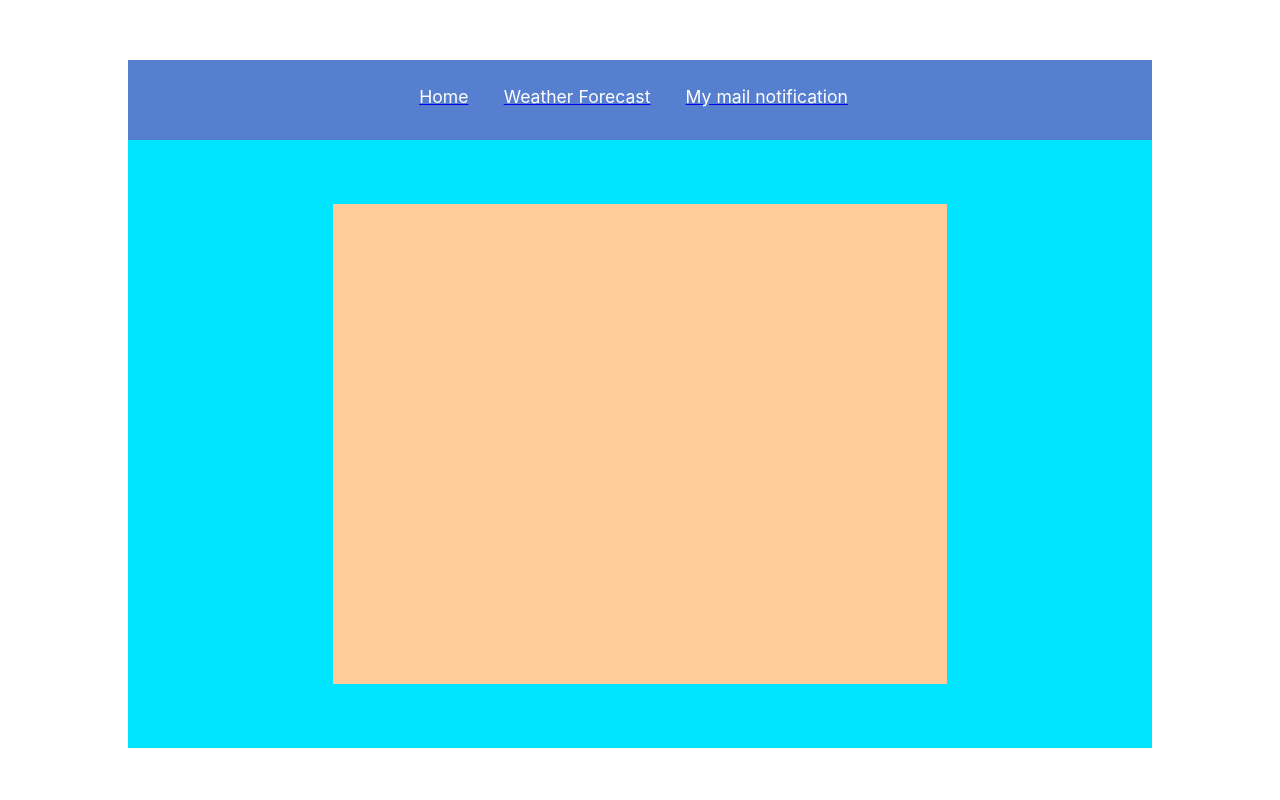
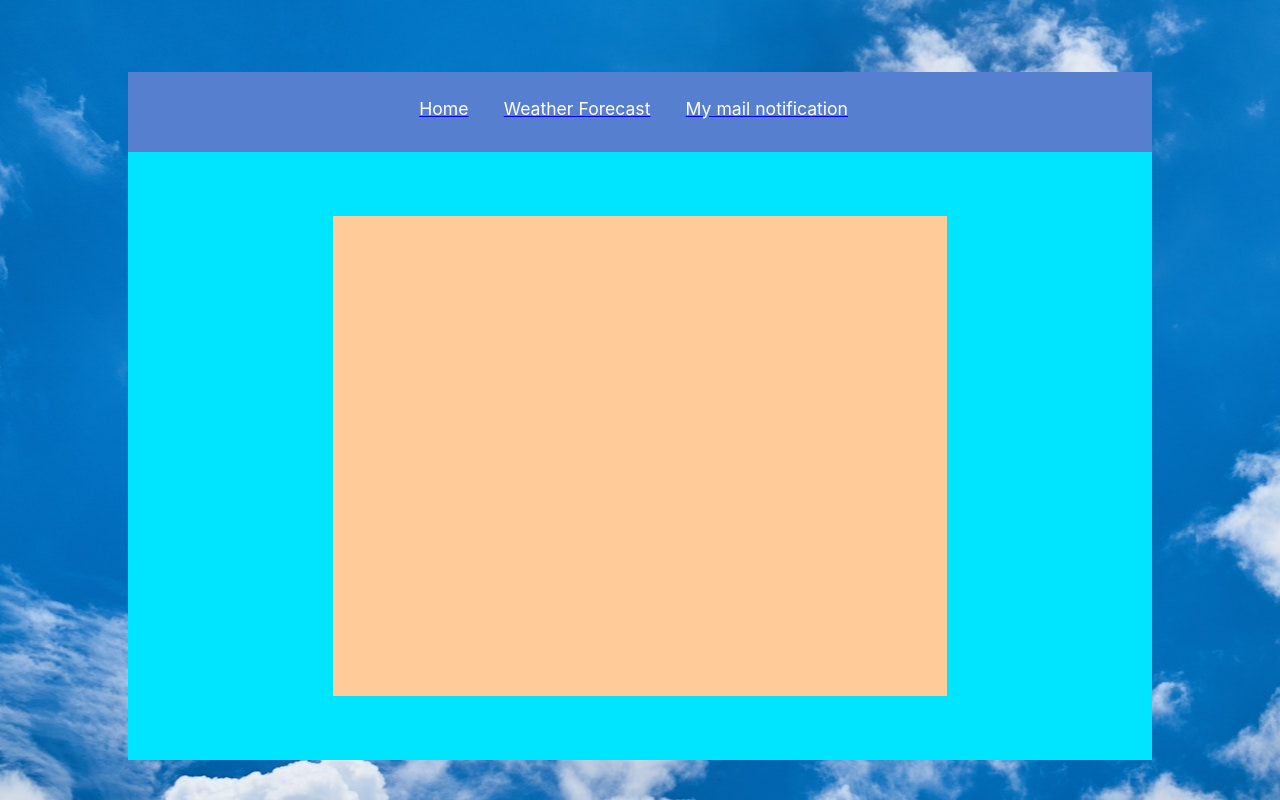
Before and after one commit to MartinGabco/Bring-Your-Umbrella, a React (Create React App) app: page / in a window 1280 px wide. Shown: the top 800 px of the page. Built offline with nearby package versions, Linux system fonts and the light colour scheme.

Commit message:
Background image elected and installed

```diff
--- a/src/App.css
+++ b/src/App.css
@@ -1,16 +1,16 @@
 .App {
   width: 100%;
-  height: 97.5em;
+  height: 90em;
   display: grid;
-  grid-template-rows: 10% 80% 10%;
+  grid-template-rows: 5% 80% 15%;
   grid-template-columns: 10% 80% 10%;
+  background: url("./img/sky_with_clouds.jpg") center no-repeat;
 }
 .App .app_body {
   grid-row-start: 2;
   grid-row-end: 3;
   grid-column-start: 2;
   grid-column-end: 3;
-  margin: -6em 0 0 0;
 }
 .App .app_body .main_content {
   padding: 4em 0 4em 0;
--- a/src/App.scss
+++ b/src/App.scss
@@ -1,15 +1,15 @@
 .App {
     width: 100%;
-    height: 97.5em;
+    height: 90em;
     display: grid;
-    grid-template-rows: 10% 80% 10%;
+    grid-template-rows: 5% 80% 15%;
     grid-template-columns: 10% 80% 10%;
+    background: url('./img/sky_with_clouds.jpg') center no-repeat;
         .app_body {
             grid-row-start: 2;
             grid-row-end: 3;
             grid-column-start: 2;
             grid-column-end: 3;
-            margin: -6em 0 0 0;
                 .main_content {
                     padding: 4em 0 4em 0;
                     display: flex;
```
Also changed, not shown: src/img/sky_with_clouds.jpg (added), 1 other file (tests, documents, lock files or other folders).
